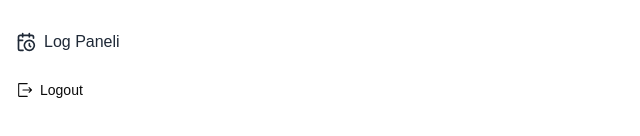
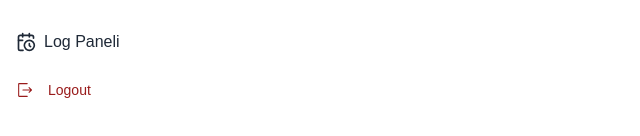
Before and after one commit to Ahmadalhomsi/syncronized-order-manager, a Next.js app: page / in a window 1280 px wide. Shown: the part 450-586 px from the top of the page, without its empty margins (0-640 px from the left). Built offline with nearby package versions, Linux system fonts and the light colour scheme.

Commit message:
some styles

```diff
--- a/components/Sidebar.jsx
+++ b/components/Sidebar.jsx
@@ -91,7 +91,7 @@ export default function SideNavbar() {
                 </ul>
                 <Button
                     variant="ghost"
-                    className="w-full justify-start flex items-center gap-2"
+                    className="w-full justify-start flex items-center gap-4 text-red-800 "
                     onClick={logout}
                 >
                     <ExitIcon className="w-5 h-5" />
```
